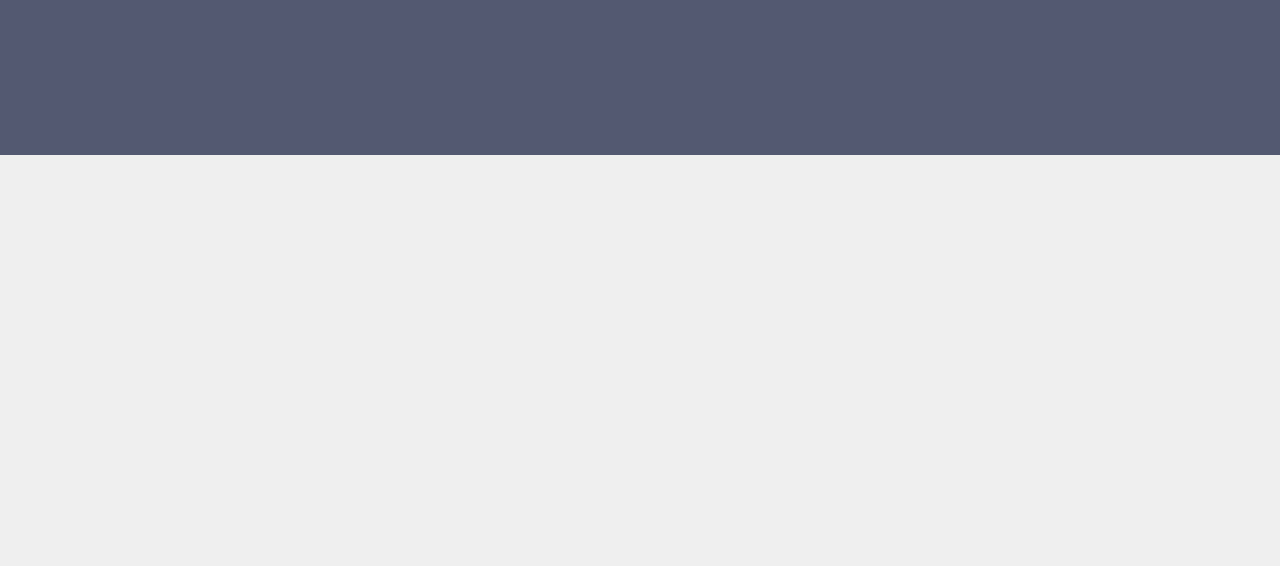
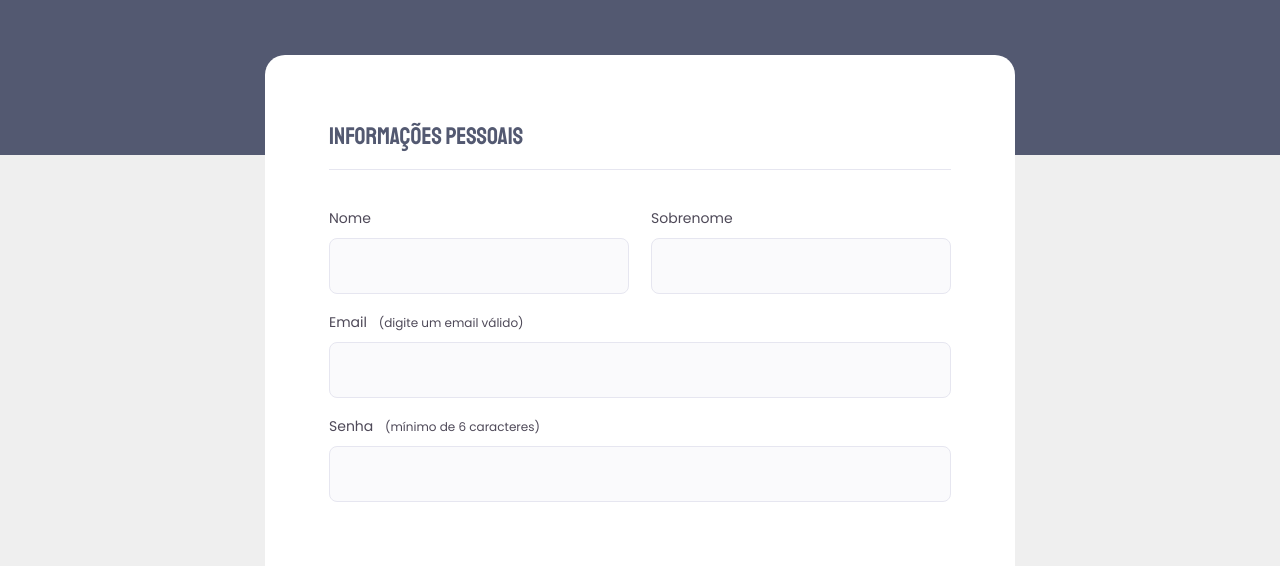
Before and after one commit to douglas-fabiano1/rs-explorer-stage03-01-desafio-formulario, a plain HTML site: page index.html in a window 1280 px wide. Shown: the part 281-847 px from the top of the page. Before the commit the page ends 800 px from the top, so only its background shows below. Drawn offline with Linux system fonts and the light colour scheme.

Commit message:
fieldset informações pessoais

```diff
--- a/index.html
+++ b/index.html
@@ -18,6 +18,35 @@
         <h1>Mentoria</h1>
         <p>Preencha o formulário abaixo para agendar a sua mentoria</p>
       </header>
+      <form id="my-form">
+        <fieldset>
+          <div class="fieldset-wrapper">
+            <legend>Informações Pessoais</legend>
+            <div class="col-2">
+              <div class="input-wrapper">
+                <label for="action-name">Nome</label>
+                <input type="text" id="action-name" required />
+              </div>
+              <div class="input-wrapper">
+                <label for="action-lastname">Sobrenome</label>
+                <input type="text" id="action-lastname" required />
+              </div>
+            </div>
+            <div class="input-wrapper">
+              <label for="action-email"
+                >Email <span>(digite um email válido)</span></label
+              >
+              <input type="text" id="action-email" required />
+            </div>
+            <div class="input-wrapper">
+              <label for="action-password"
+                >Senha <span>(mínimo de 6 caracteres)</span></label
+              >
+              <input type="text" id="action-password" required minlength="6" />
+            </div>
+          </div>
+        </fieldset>
+      </form>
     </div>
   </body>
 </html>
--- a/style.css
+++ b/style.css
@@ -8,13 +8,21 @@
   font-size: 62.5%;
   --bgc-primary: #efefef;
   --bgc-secondary: #535971;
+  --bgc-tertiary: #fff;
+  --fc-primary: #4e4958;
   --fc-secondary: #fff;
+  --fc-tertiary: #535971;
   --ff-primary: "Poppins", sans-serif;
   --ff-secondary: "staatliches", sans-serif;
+  --separator-color: #e6e6f0;
+  --input-border-color: #e6e6f0;
+  --input-bgc: #fafafc;
+  --span-hover-color: #c1bccc;
 }
 
 body {
   background: var(--bgc-primary);
+  font-weight: 400;
 }
 
 body::before {
@@ -36,12 +44,13 @@ body::before {
 
 header {
   color: var(--fc-secondary);
-  font-weight: 400;
   width: 41.7rem;
 
   display: flex;
   flex-direction: column;
   gap: 1.8rem;
+
+  margin-bottom: 5.8rem;
 }
 
 header h1 {
@@ -56,3 +65,69 @@ header p {
   font-size: 2rem;
   line-height: 3rem;
 }
+
+form {
+  min-height: 40rem;
+  background: var(--bgc-tertiary);
+  border-radius: 2rem 2rem 0 0;
+  padding: 6.4rem;
+}
+
+fieldset {
+  border: none;
+}
+
+legend {
+  font-size: 2.4rem;
+  line-height: 3.4rem;
+  color: var(--fc-tertiary);
+  font-family: var(--ff-secondary);
+
+  margin-bottom: 2rem;
+  padding-bottom: 1.6rem;
+  border-bottom: 1px solid var(--separator-color);
+}
+
+.fieldset-wrapper {
+  display: flex;
+  flex-direction: column;
+  gap: 1.6rem;
+}
+
+.input-wrapper {
+  display: flex;
+  flex-direction: column;
+  gap: 8px;
+
+  width: 100%;
+}
+
+.input-wrapper label {
+  font-family: var(--ff-primary);
+  color: var(--fc-primary);
+  font-size: 1.4rem;
+  line-height: 2.4rem;
+}
+
+label span {
+  margin-left: 8px;
+  font-size: 1.2rem;
+  line-height: 2rem;
+}
+
+label span:hover {
+  color: #c1bccc;
+}
+
+.input-wrapper input {
+  background: var(--input-bgc);
+  height: 5.6rem;
+  border: 1px solid var(--input-border-color);
+  border-radius: 8px;
+}
+
+.col-2 {
+  display: flex;
+  justify-content: space-between;
+  gap: 2.2rem;
+}
```
